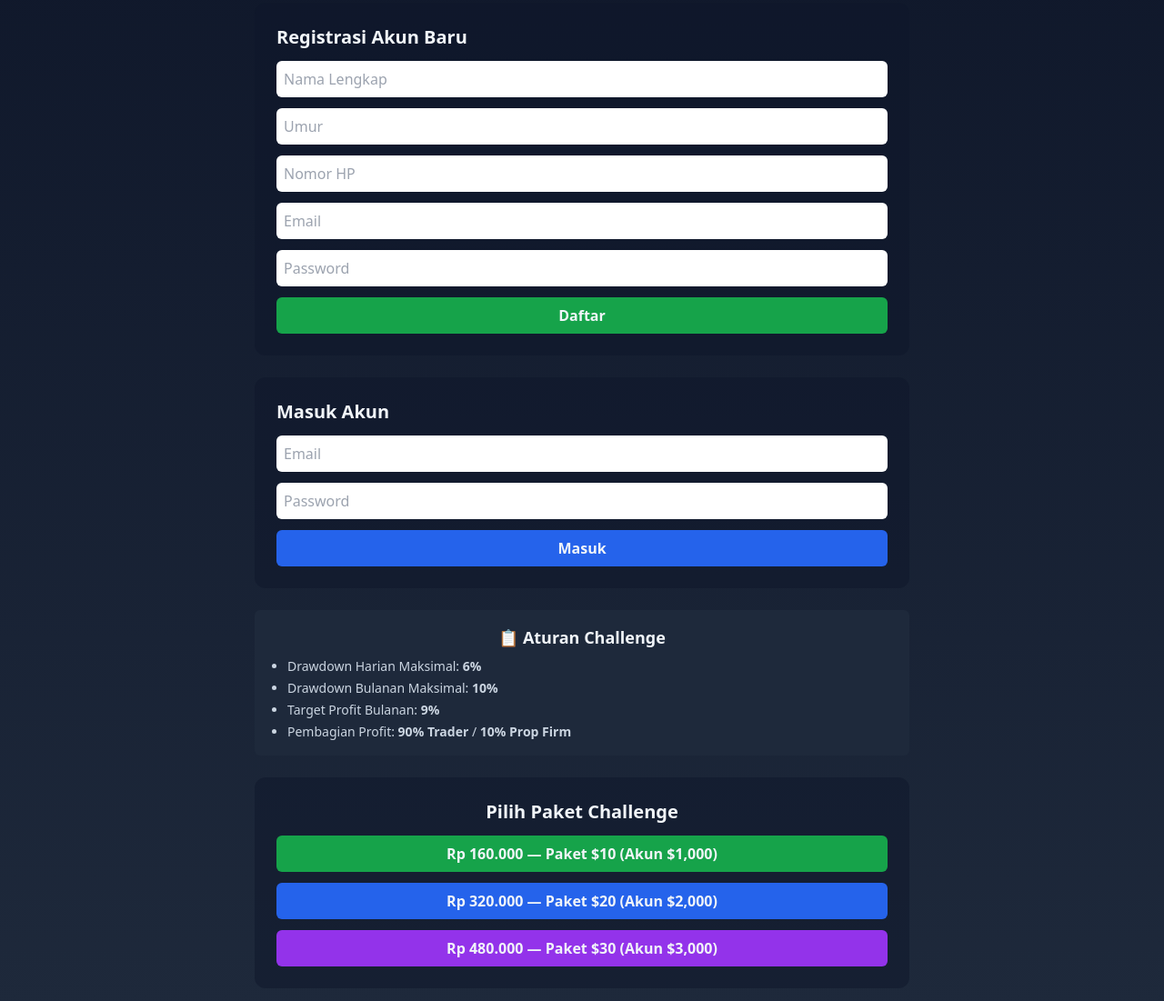
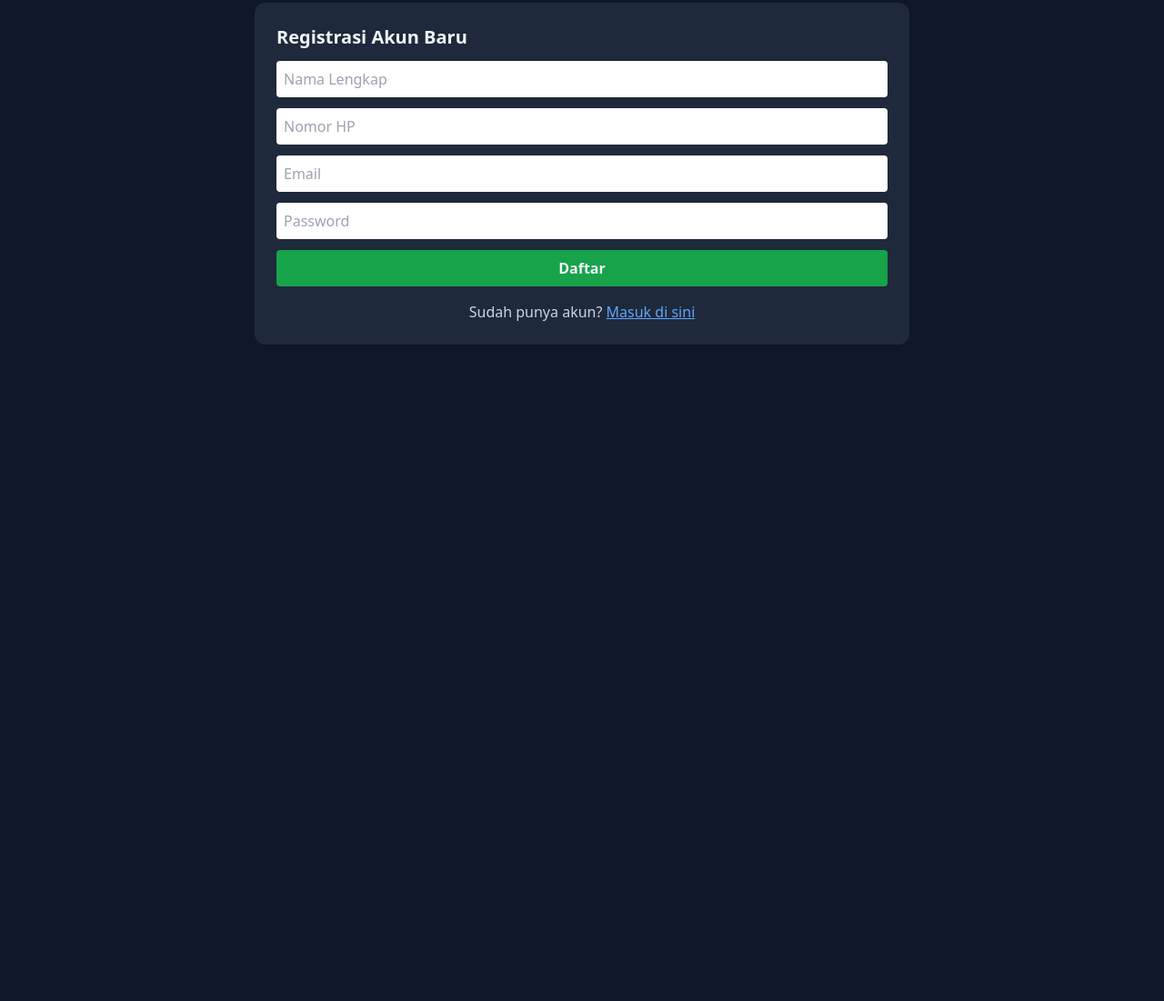
Before and after one commit to forexacademy-id/forexacademy, a plain HTML site: page index.html in a window 1280 px wide. Shown: the part 113-1214 px from the top of the page at 91% size. After the commit the page ends 800 px from the top, so only its background shows below. Drawn offline with nearby package versions, Linux system fonts and the light colour scheme.

Commit message:
Update index.html

```diff
--- a/index.html
+++ b/index.html
@@ -6,73 +6,73 @@
   <title>Forex Academy</title>
   <script src="https://cdn.tailwindcss.com"></script>
 </head>
-<body class="bg-gradient-to-b from-slate-900 to-slate-800 text-slate-100">
-
+<body class="bg-slate-900 text-slate-100">
   <div class="max-w-3xl mx-auto p-6">
     <h1 class="text-3xl font-bold text-center">Forex Academy</h1>
-    <p class="text-center text-slate-300 mt-2">Prop Firm Termurah di Indonesia</p>
+    <p class="text-center text-slate-400 mt-2">Prop Firm Termurah di Indonesia</p>
 
-    <!-- Form Registrasi -->
-    <div class="bg-slate-900/50 p-6 rounded-xl mt-6">
+    <!-- Container Registrasi/Login -->
+    <div id="authSection" class="bg-slate-800 p-6 rounded-xl mt-6">
       <h2 class="text-xl font-bold mb-3">Registrasi Akun Baru</h2>
       <form id="regForm" class="space-y-3">
-        <input type="text" name="nama" placeholder="Nama Lengkap" required class="w-full p-2 rounded-md text-black"/>
-        <input type="number" name="umur" placeholder="Umur" required class="w-full p-2 rounded-md text-black"/>
-        <input type="text" name="hp" placeholder="Nomor HP" required class="w-full p-2 rounded-md text-black"/>
-        <input type="email" name="email" placeholder="Email" required class="w-full p-2 rounded-md text-black"/>
-        <input type="password" name="password" placeholder="Password" required class="w-full p-2 rounded-md text-black"/>
-        <button type="button" onclick="registerUser()" class="w-full bg-green-600 py-2 rounded-md font-semibold">Daftar</button>
+        <input type="text" name="nama" placeholder="Nama Lengkap" required class="w-full p-2 rounded text-black"/>
+        <input type="text" name="hp" placeholder="Nomor HP" required class="w-full p-2 rounded text-black"/>
+        <input type="email" name="email" placeholder="Email" required class="w-full p-2 rounded text-black"/>
+        <input type="password" name="password" placeholder="Password" required class="w-full p-2 rounded text-black"/>
+        <button type="button" onclick="registerUser()" class="w-full bg-green-600 py-2 rounded font-semibold">Daftar</button>
+      </form>
+
+      <p class="mt-4 text-center text-slate-300">Sudah punya akun?
+        <button onclick="showLogin()" class="text-blue-400 underline">Masuk di sini</button>
+      </p>
+
+      <!-- Login form (disembunyikan dulu) -->
+      <form id="loginForm" class="space-y-3 hidden mt-4">
+        <input type="email" name="email" placeholder="Email" required class="w-full p-2 rounded text-black"/>
+        <input type="password" name="password" placeholder="Password" required class="w-full p-2 rounded text-black"/>
+        <button type="button" onclick="loginUser()" class="w-full bg-blue-600 py-2 rounded font-semibold">Masuk</button>
       </form>
     </div>
 
-    <!-- Form Login -->
-    <div class="bg-slate-900/50 p-6 rounded-xl mt-6">
-      <h2 class="text-xl font-bold mb-3">Masuk Akun</h2>
-      <form id="loginForm" class="space-y-3">
-        <input type="email" name="email" placeholder="Email" required class="w-full p-2 rounded-md text-black"/>
-        <input type="password" name="password" placeholder="Password" required class="w-full p-2 rounded-md text-black"/>
-        <button type="button" onclick="loginUser()" class="w-full bg-blue-600 py-2 rounded-md font-semibold">Masuk</button>
-      </form>
-    </div>
-
-    <!-- Aturan Challenge -->
-    <div class="bg-slate-800 p-4 rounded-md mt-6">
-      <h2 class="text-lg font-semibold mb-2 text-center">📋 Aturan Challenge</h2>
-      <ul class="list-disc ml-5 text-slate-300 text-sm space-y-1">
-        <li>Drawdown Harian Maksimal: <strong>6%</strong></li>
-        <li>Drawdown Bulanan Maksimal: <strong>10%</strong></li>
-        <li>Target Profit Bulanan: <strong>9%</strong></li>
-        <li>Pembagian Profit: <strong>90% Trader</strong> / <strong>10% Prop Firm</strong></li>
+    <!-- Container Challenge (muncul setelah login) -->
+    <div id="challengeSection" class="hidden">
+      <div class="bg-slate-700 p-4 rounded mt-6">
+        <h2 class="font-semibold mb-2">📋 Aturan Challenge</h2>
+        <ul class="list-disc ml-5 space-y-1 text-slate-300">
+          <li>Drawdown Harian Maksimal: 6%</li>
+          <li>Drawdown Bulanan Maksimal: 10%</li>
+          <li>Target Profit Bulanan: 9%</li>
+          <li>Profit Split: 90% Trader / 10% Prop Firm</li>
         </ul>
       </div>
 
-    <!-- Pilih Paket -->
-    <div class="bg-slate-900/50 p-6 rounded-xl mt-6 text-center space-y-3">
+      <div class="bg-slate-800 p-6 rounded-xl mt-6 text-center space-y-3">
         <h2 class="text-xl font-bold">Pilih Paket Challenge</h2>
-      <button onclick="pilihPaket(10,160000)" class="w-full bg-green-600 py-2 rounded-md font-semibold">Rp 160.000 — Paket $10 (Akun $1,000)</button>
-      <button onclick="pilihPaket(20,320000)" class="w-full bg-blue-600 py-2 rounded-md font-semibold">Rp 320.000 — Paket $20 (Akun $2,000)</button>
-      <button onclick="pilihPaket(30,480000)" class="w-full bg-purple-600 py-2 rounded-md font-semibold">Rp 480.000 — Paket $30 (Akun $3,000)</button>
+        <button onclick="pilihPaket('pay-10.html','$10 (Akun $1,000)','Rp160.000')" class="w-full bg-green-600 py-2 rounded">Rp160.000 — Paket $10</button>
+        <button onclick="pilihPaket('pay-20.html','$20 (Akun $2,000)','Rp320.000')" class="w-full bg-blue-600 py-2 rounded">Rp320.000 — Paket $20</button>
+        <button onclick="pilihPaket('pay-30.html','$30 (Akun $3,000)','Rp480.000')" class="w-full bg-purple-600 py-2 rounded">Rp480.000 — Paket $30</button>
+      </div>
     </div>
   </div>
 
 <script>
+function showLogin() {
+  document.getElementById("regForm").classList.add("hidden");
+  document.getElementById("loginForm").classList.remove("hidden");
+}
+
 function registerUser() {
   const form = document.getElementById("regForm");
   const data = new FormData(form);
   const user = {
     nama: data.get("nama"),
-        umur: data.get("umur"),
     hp: data.get("hp"),
     email: data.get("email"),
     password: data.get("password")
   };
-      if (!user.email || !user.password) {
-        alert("Email dan password wajib diisi");
-        return;
-      }
-      // Simpan user ke localStorage
   localStorage.setItem("forexUser", JSON.stringify(user));
   alert("Registrasi berhasil, silakan login!");
+  showLogin();
 }
 
 function loginUser() {
@@ -83,23 +83,29 @@
   if (saved.email === data.get("email") && saved.password === data.get("password")) {
     alert("Login sukses!");
     localStorage.setItem("loggedIn", "true");
-        window.location.href = "index.html";
+    document.getElementById("authSection").classList.add("hidden");
+    document.getElementById("challengeSection").classList.remove("hidden");
   } else {
     alert("Email atau password salah!");
   }
 }
 
-    function pilihPaket(dollar, rupiah) {
-      const loggedIn = localStorage.getItem("loggedIn");
-      if (loggedIn !== "true") {
+function pilihPaket(page, paket, harga) {
+  if (localStorage.getItem("loggedIn") !== "true") {
     alert("Silakan login terlebih dahulu!");
     return;
   }
-      // Arahkan ke halaman bayar sesuai paket
-      if (dollar === 10) window.location.href = "paket10.html";
-      if (dollar === 20) window.location.href = "paket20.html";
-      if (dollar === 30) window.location.href = "paket30.html";
+  localStorage.setItem("paketDipilih", JSON.stringify({paket, harga}));
+  window.location.href = page;
 }
+
+// auto cek login saat reload
+window.onload = () => {
+  if (localStorage.getItem("loggedIn") === "true") {
+    document.getElementById("authSection").classList.add("hidden");
+    document.getElementById("challengeSection").classList.remove("hidden");
+  }
+};
 </script>
 </body>
 </html>
```
Lines whose indentation alone changed are shown as unchanged.
